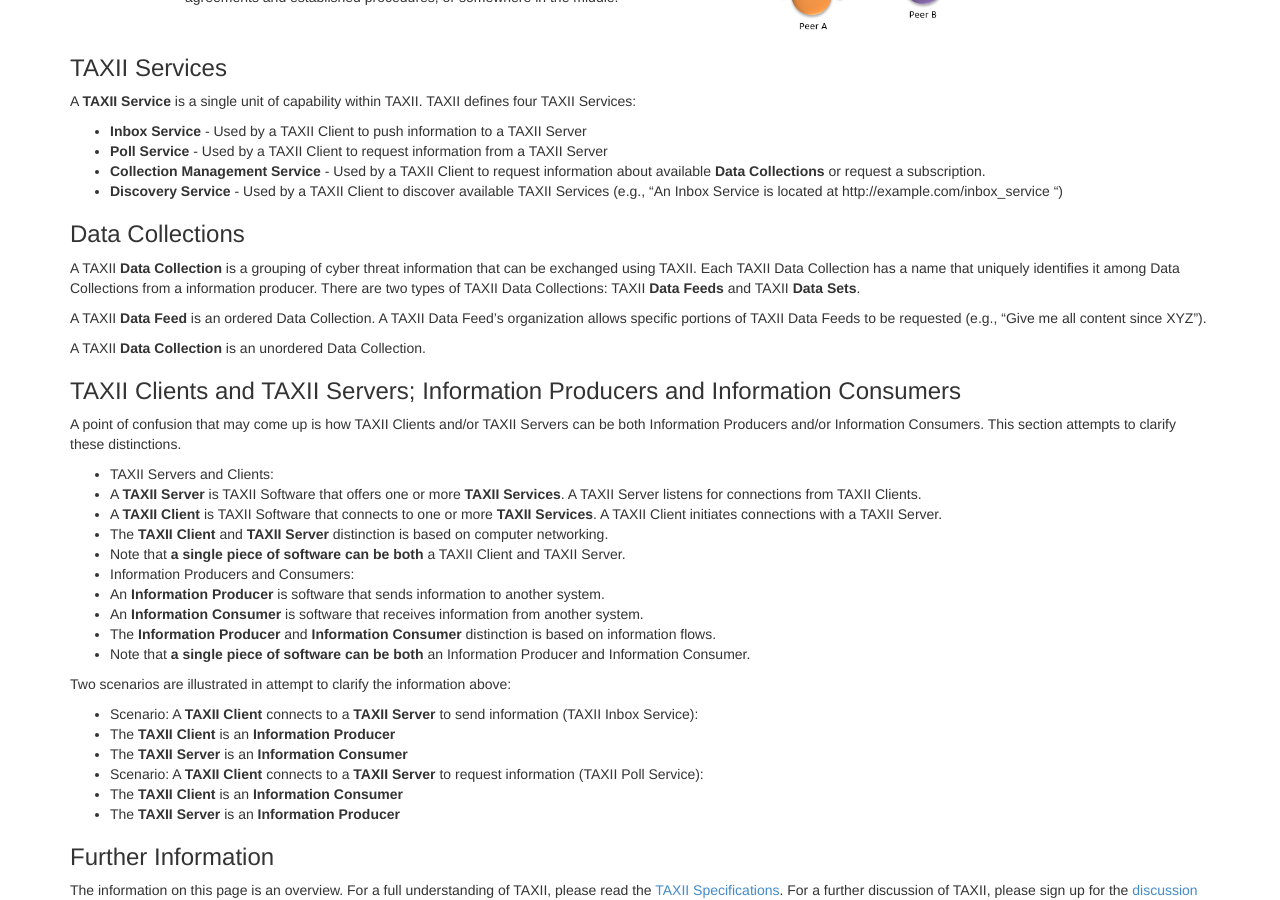
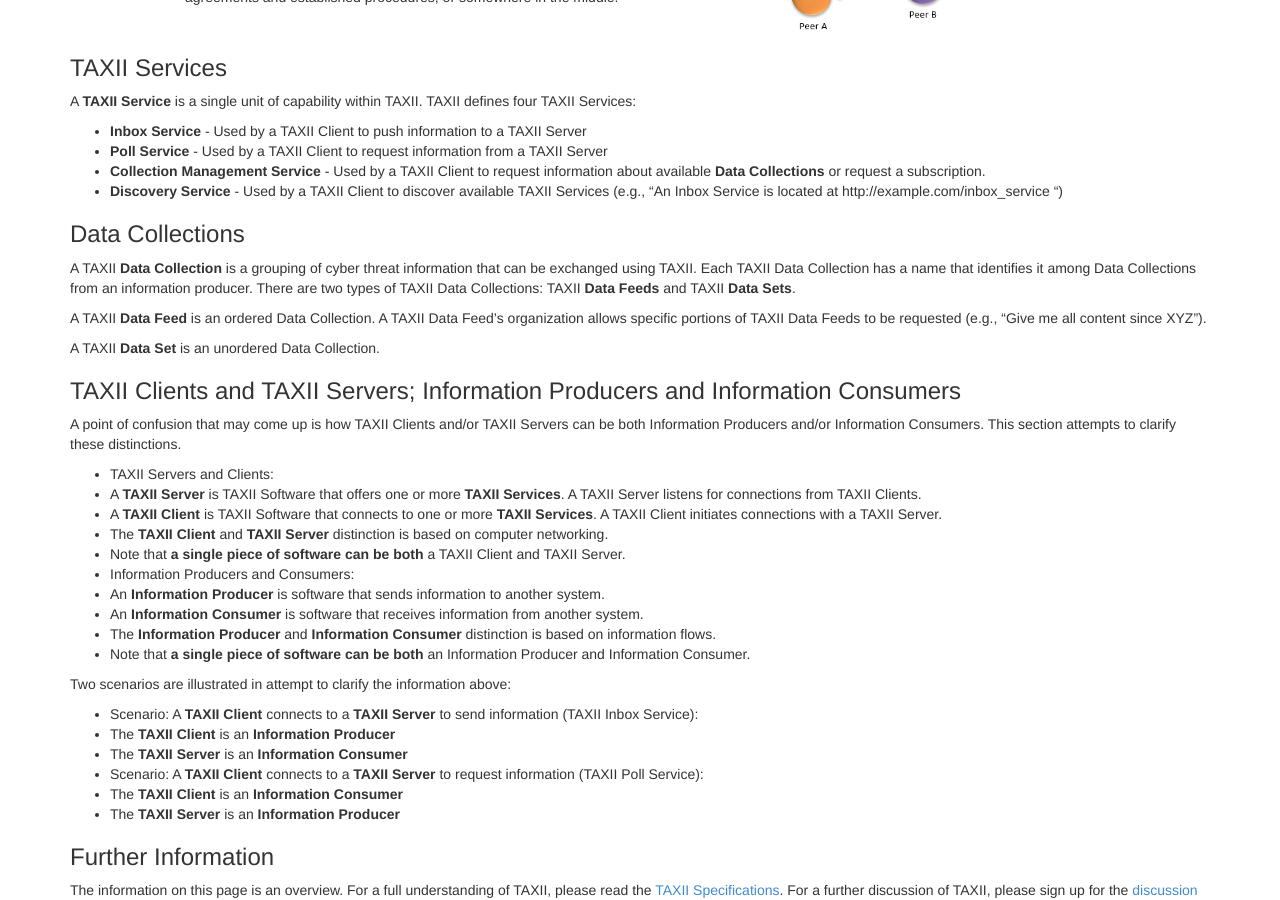
Before and after one commit to TAXIIProject/taxiiproject.github.io, a Jekyll site: the page built from getting-started/intro/index.md, in a window 1280 px wide and 900 px high, scrolled down 1110 px. Built offline with Jekyll 4.4.1, drawn with Linux system fonts in a browser that asks for light colours; Markdown is read by kramdown in place of the engine named in the settings; some of the changed text lies outside the part shown.

Commit message:
Few working tweaks

```diff
--- a/getting-started/intro/index.md
+++ b/getting-started/intro/index.md
@@ -66,13 +66,13 @@ A **TAXII Service** is a single unit of capability within TAXII. TAXII defines f
 
 ### Data Collections
 A TAXII **Data Collection** is a grouping of cyber threat information that can be exchanged using TAXII.
-Each TAXII Data Collection has a name that uniquely identifies it among Data Collections from a information producer.
+Each TAXII Data Collection has a name that identifies it among Data Collections from an information producer.
 There are two types of TAXII Data Collections: TAXII **Data Feeds** and TAXII **Data Sets**.
 
 A TAXII **Data Feed** is an ordered Data Collection. A TAXII Data Feed's organization allows specific
 portions of TAXII Data Feeds to be requested (e.g., "Give me all content since XYZ").
 
-A TAXII **Data Collection** is an unordered Data Collection.
+A TAXII **Data Set** is an unordered Data Collection.
 
 ### TAXII Clients and TAXII Servers; Information Producers and Information Consumers
 A point of confusion that may come up is how TAXII Clients and/or TAXII Servers can be both Information Producers and/or
```
Also changed, not shown: other parts of getting-started/intro/index.md (+2 -2 lines).
